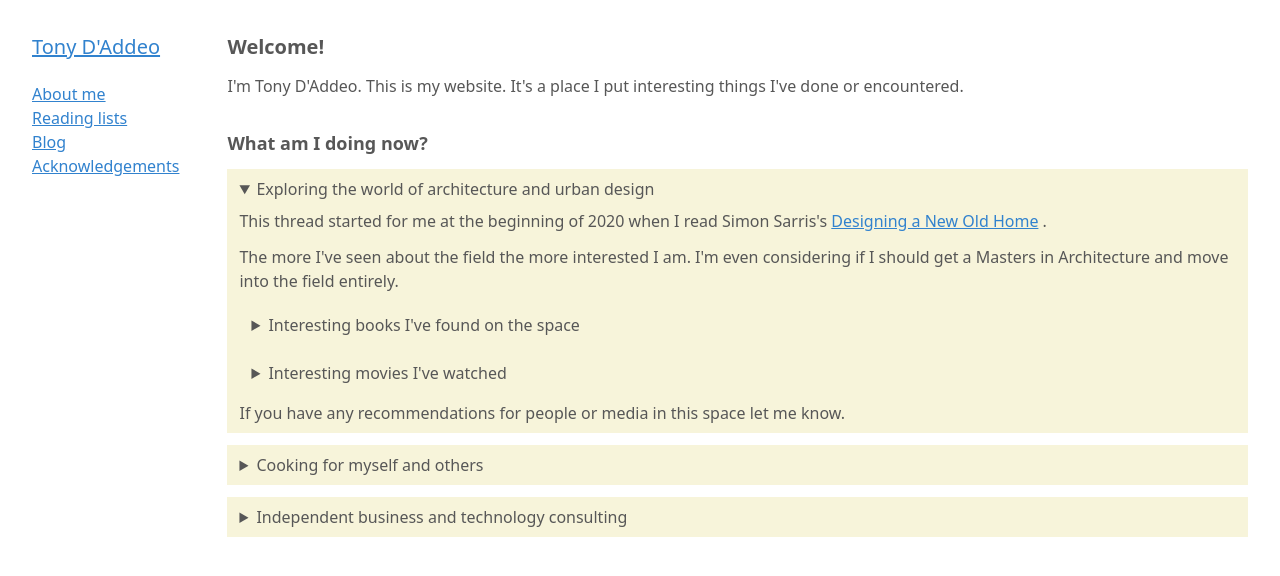
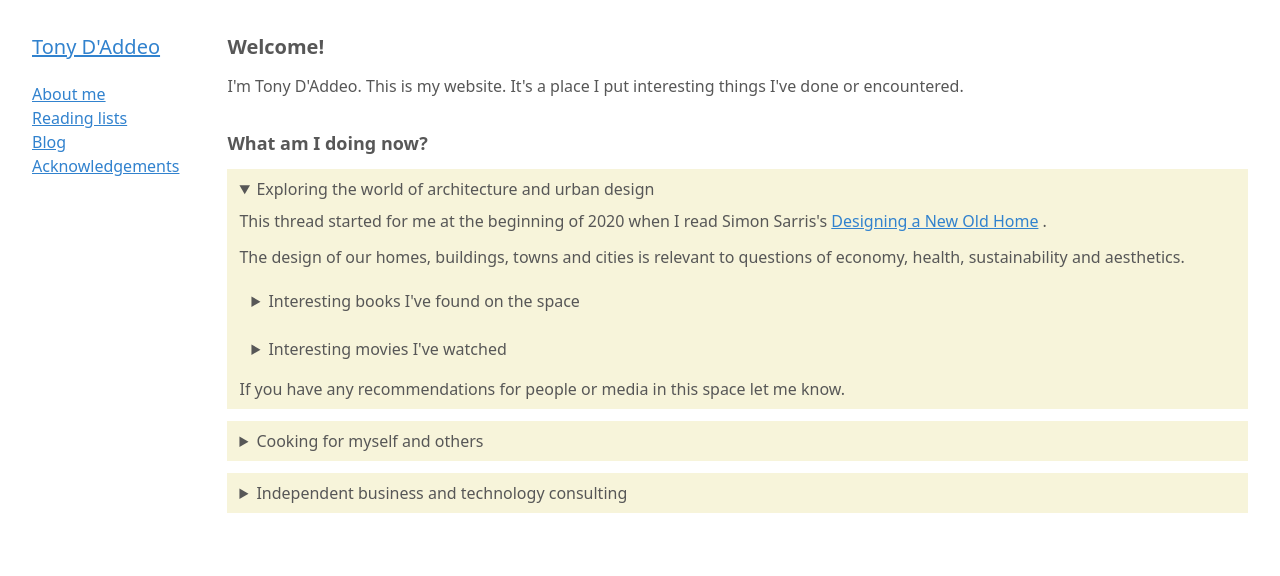
Before and after one commit to deodad/td-web, a Gatsby site: page / in a window 1280 px wide. Both pictures are taken after a click on the heading "Exploring the world of architecture and urban design". Built offline with nearby package versions, Linux system fonts and the light colour scheme; Gatsby itself is replaced by a stand-in of ours.

Commit message:
Update arch copy

```diff
--- a/src/pages/index.js
+++ b/src/pages/index.js
@@ -26,9 +26,8 @@ export default () => (
           .
         </p>
         <p>
-          The more I've seen about the field the more interested I am. I'm even
-          considering if I should get a Masters in Architecture and move into
-          the field entirely.
+          The design of our homes, buildings, towns and cities is relevant to
+          questions of economy, health, sustainability and aesthetics.
         </p>
         <PersistentDetails
           id="059bf2e57c9b"
@@ -149,9 +148,7 @@ const PersistentDetails = ({ id, summary, children }) => {
   return (
     <details onToggle={handleToggle} open={open}>
       <summary>{summary}</summary>
-      <div>
-        {children}
-      </div>
+      <div>{children}</div>
     </details>
   )
 }
```
